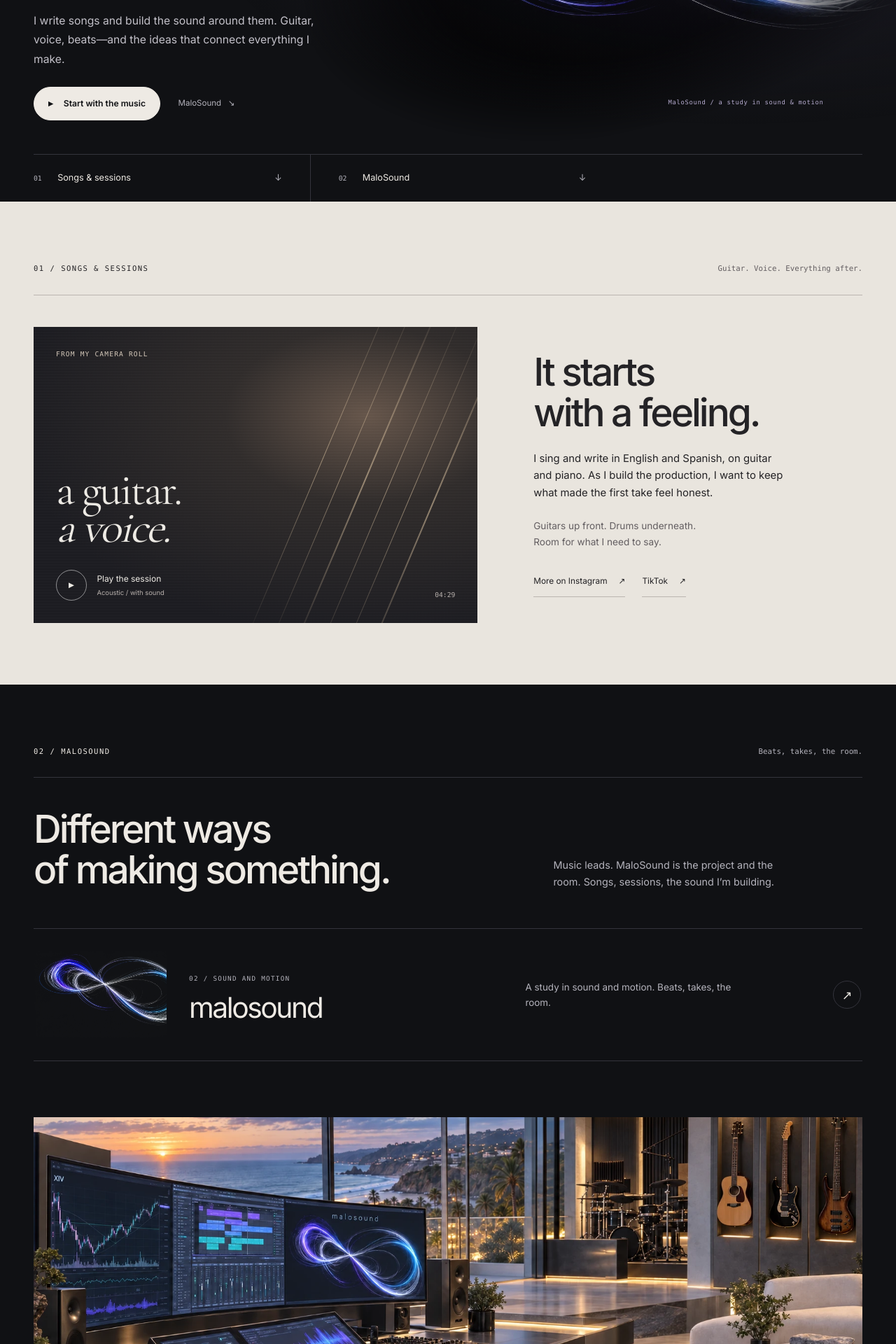
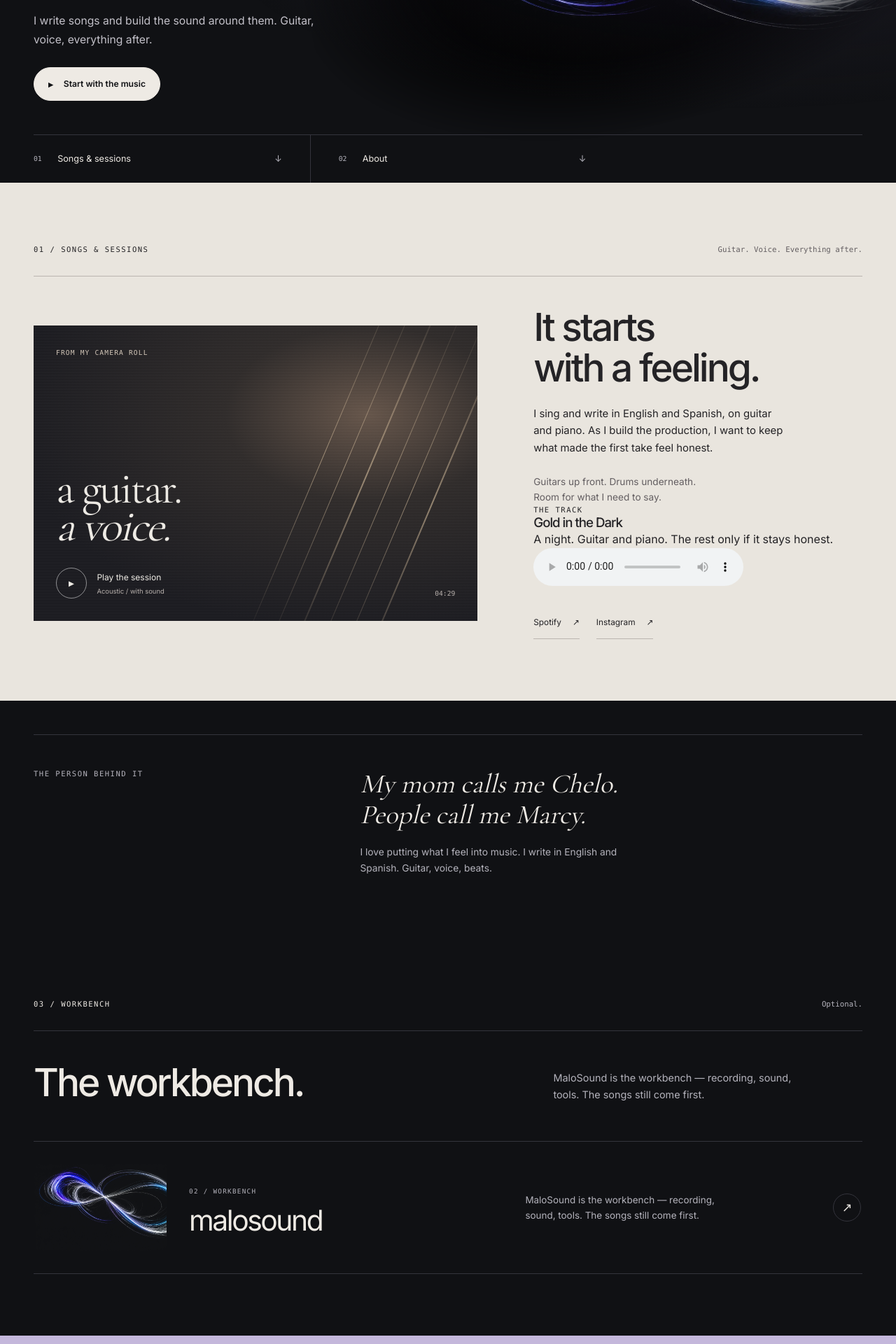
Before and after one commit to marcelozap/marcelozapata.com, a Next.js app: page / in a window 1280 px wide. Shown: the part 460-2380 px from the top of the page at 70% size. Built offline with nearby package versions, Linux system fonts and the light colour scheme.

Commit message:
Make .com the music face: Gold under Songs, MaloSound as workbench, no live-booking closer

```diff
--- a/app/page.tsx
+++ b/app/page.tsx
@@ -13,7 +13,7 @@
       <a className="skip-link" href="#top">Skip to content</a>
       <Header />
       <main>
-        <HeroSection /><MusicSection /><ElsewhereSection /><AboutSection /><ShowsSection /><BookingSection />
+        <HeroSection /><MusicSection /><AboutSection /><ElsewhereSection /><ShowsSection /><BookingSection />
       </main>
       <Footer />
     </>
--- a/components/BookingSection.tsx
+++ b/components/BookingSection.tsx
@@ -1,21 +1,15 @@
-import BookingForm from "@/components/BookingForm";
 import { site } from "@/content/site";
 export default function BookingSection() {
   return (
     <section className="panel dark booking" id="book" aria-labelledby="booking-title">
       <div className="container section-grid">
-        <div><p className="label light">Bookings & contact</p><h2 id="booking-title">Get in touch.</h2></div>
+        <div><p className="label light">Contact</p><h2 id="booking-title">Get in touch.</h2></div>
         <div>
-          <p className="contact-copy">For live music bookings, collaborations, or a hello, you can reach me here.</p>
+          <p className="contact-copy">Songs, collaborations, a hello — write me here. Occasional sessions, not a booking desk.</p>
           <a className="contact-email" href={`mailto:${site.email}`}>{site.email} <span aria-hidden="true">↗</span></a>
-          <p className="booking-hint">For a booking, include the date, location, and a little about your event.</p>
-          <details className="booking-details">
-            <summary>Send a booking request <span aria-hidden="true">+</span></summary>
-            <BookingForm />
-          </details>
           <div className="contact-socials" id="contact">
             <a href={site.socials.instagram} target="_blank" rel="noreferrer">Instagram</a>
-            <a href={site.socials.tiktok} target="_blank" rel="noreferrer">TikTok</a>
+            <a href={site.socials.spotify} target="_blank" rel="noreferrer">Spotify</a>
           </div>
         </div>
       </div>
--- a/components/ElsewhereSection.tsx
+++ b/components/ElsewhereSection.tsx
@@ -3,12 +3,11 @@
 
 export default function ElsewhereSection() {
   return <section className="panel elsewhere" id="elsewhere" aria-labelledby="elsewhere-title"><div className="container">
-    <div className="section-heading"><p className="eyebrow">02 / MaloSound</p><span className="section-aside">Beats, takes, the room.</span></div>
-    <div className="world-heading"><h2 id="elsewhere-title">Different ways<br />of making something.</h2><p>Music leads. MaloSound is the project and the room. Songs, sessions, the sound I’m building.</p></div>
+    <div className="section-heading"><p className="eyebrow">03 / Workbench</p><span className="section-aside">Optional.</span></div>
+    <div className="world-heading"><h2 id="elsewhere-title">The workbench.</h2><p>MaloSound is the workbench — recording, sound, tools. The songs still come first.</p></div>
     <div className="project-list">{connections.map((connection) => <a className="project-row sound-project" id="malosound" key={connection.name} href={connection.href} target="_blank" rel="noreferrer">
       <div className="project-art" aria-hidden="true"><Image src="/images/malosound-orbit.webp" alt="" width={1672} height={941} sizes="(max-width: 700px) 110px, 220px" /></div>
       <div className="project-name"><span className="eyebrow">{connection.role}</span><h3>malosound</h3></div><p className="project-description">{connection.description}</p><span className="project-arrow" aria-label={connection.linkLabel}>↗</span>
     </a>)}</div>
-    <figure className="future-vision"><Image src="/images/future-studio.webp" alt="An imagined coastal studio with guitars, music production equipment, and screens overlooking the ocean" width={1672} height={941} sizes="(max-width: 700px) 94vw, 1200px" /><figcaption><div><span className="eyebrow">A place I’m imagining</span><p>All of it, in one room.</p></div><span className="vision-note">Future studio concept<br />AI-generated visual</span></figcaption></figure>
   </div></section>;
 }
--- a/components/Header.tsx
+++ b/components/Header.tsx
@@ -2,7 +2,7 @@
   return (
     <header className="topbar"><div className="container header-inner">
       <a className="brand" href="/#top" aria-label="Marcelo Zapata, home">mz<span>·</span></a>
-      <nav className="nav" aria-label="Main navigation"><a href="/#music">Music</a><a href="/#malosound">MaloSound</a><a href="/#book">Get in touch <span aria-hidden="true">↗</span></a></nav>
+      <nav className="nav" aria-label="Main navigation"><a href="/#music">Music</a><a href="/#book">Get in touch <span aria-hidden="true">↗</span></a></nav>
     </div></header>
   );
 }
--- a/components/HeroSection.tsx
+++ b/components/HeroSection.tsx
@@ -9,16 +9,15 @@
         <div className="hero-topline"><span className="eyebrow">Music is where I begin.</span><span className="hero-language">EN / ES</span></div>
         <div className="hero-art" aria-hidden="true">
           <Image src="/images/malosound-orbit.webp" alt="" width={1672} height={941} priority sizes="(max-width: 700px) 110vw, 1000px" />
-          <span className="art-caption">MaloSound / a study in sound & motion</span>
         </div>
         <h1 className="hero-title" id="intro-title" aria-label="Marcelo Zapata"><span>marcelo</span><span>zapata<span className="title-period">.</span></span></h1>
         <div className="hero-intro">
           <p>{introduction.body}</p>
-          <div className="hero-actions"><a className="button" href="#music"><span className="play-icon" aria-hidden="true">▶</span> Start with the music</a><a className="quiet-link" href="#malosound">MaloSound <span aria-hidden="true">↘</span></a></div>
+          <div className="hero-actions"><a className="button" href="#music"><span className="play-icon" aria-hidden="true">▶</span> Start with the music</a></div>
         </div>
-        <div className="world-index" aria-label="Explore my work">
+        <div className="world-index" aria-label="Explore">
           <a href="#music"><span className="index-number">01</span><span>Songs & sessions</span><span aria-hidden="true">↓</span></a>
-          <a href="#malosound"><span className="index-number">02</span><span>MaloSound</span><span aria-hidden="true">↓</span></a>
+          <a href="#about"><span className="index-number">02</span><span>About</span><span aria-hidden="true">↓</span></a>
         </div>
       </div>
     </section>
--- a/components/MusicSection.tsx
+++ b/components/MusicSection.tsx
@@ -8,7 +8,18 @@
       <h2 id="music-title">It starts<br />with a feeling.</h2>
       <p>I sing and write in English and Spanish, on guitar and piano. As I build the production, I want to keep what made the first take feel honest.</p>
       <p className="music-note">Guitars up front. Drums underneath.<br />Room for what I need to say.</p>
-      <div className="music-socials"><a className="text-link" href={site.socials.instagram} target="_blank" rel="noreferrer">More on Instagram <span aria-hidden="true">↗</span></a><a className="text-link" href={site.socials.tiktok} target="_blank" rel="noreferrer">TikTok <span aria-hidden="true">↗</span></a>{site.links.music && <a className="text-link" href={site.links.music} target="_blank" rel="noreferrer">More music ↗</a>}</div>
+      <div className="song-listen">
+        <p className="eyebrow">The track</p>
+        <h3>Gold in the Dark</h3>
+        <p>A night. Guitar and piano. The rest only if it stays honest.</p>
+        <audio className="track-player" controls preload="metadata" src="https://github.com/marcelozap/malosound/releases/download/gold-in-the-dark/gold-in-the-dark.mp3">
+          <a href="https://github.com/marcelozap/malosound/releases/download/gold-in-the-dark/gold-in-the-dark.mp3">Gold in the Dark</a>
+        </audio>
+        <div className="music-socials">
+          <a className="text-link" href={site.socials.spotify} target="_blank" rel="noreferrer">Spotify <span aria-hidden="true">↗</span></a>
+          <a className="text-link" href={site.socials.instagram} target="_blank" rel="noreferrer">Instagram <span aria-hidden="true">↗</span></a>
+        </div>
+      </div>
     </div></div>
   </div></section>;
 }
--- a/content/home.ts
+++ b/content/home.ts
@@ -1,10 +1,15 @@
-// Draft artist direction based on Marcelo's September 2026 brief.
-// Future-studio imagery is a concept, not a current home or equipment inventory.
+// Public music face. Songs first. MaloSound is the workbench, not a second career.
 export const introduction = {
   familiarName: "My mom calls me Chelo. People call me Marcy.",
-  body: "I write songs and build the sound around them. Guitar, voice, beats—and the ideas that connect everything I make.",
+  body: "I write songs and build the sound around them. Guitar, voice, everything after.",
 };
 
 export const connections = [
-  { name: "MaloSound", role: "02 / Sound and motion", description: "A study in sound and motion. Beats, takes, the room.", href: "https://malosound.ai/", linkLabel: "Visit MaloSound" },
+  {
+    name: "MaloSound",
+    role: "02 / Workbench",
+    description: "MaloSound is the workbench — recording, sound, tools. The songs still come first.",
+    href: "https://malosound.ai/",
+    linkLabel: "Visit MaloSound",
+  },
 ];
--- a/content/site.ts
+++ b/content/site.ts
@@ -2,19 +2,20 @@
 
 export const site = {
   name: "Marcelo Zapata",
-  tagline: "Music, sound & everything connected",
+  tagline: "Songs in English and Spanish",
   city: "Miami, FL",
   url: "https://marcelozapata.com",
   description:
-    "Songs in English and Spanish. Guitar, voice, and production. Marcelo Zapata’s music project.",
+    "Songs in English and Spanish. Guitar, voice, and production. Marcelo Zapata’s music.",
   email: "marcelozapata00@gmail.com",
   socials: {
     instagram: "https://instagram.com/marcelozapatamusic",
     tiktok: "https://tiktok.com/@malosound",
+    spotify: "https://open.spotify.com/search/Marcelo%20Zapata",
   },
   links: {
     shows: "/#shows",
-    music: "",
+    music: "https://open.spotify.com/search/Marcelo%20Zapata",
     patreon: "",
     discord: "",
     venmo: "",
@@ -24,11 +25,9 @@
 };
 
 export const eventTypes = [
-  "Restaurant residency",
-  "Hotel lobby / lounge",
-  "Private dinner",
-  "Wedding or engagement",
-  "Corporate event",
+  "Collaboration",
+  "Session",
+  "A hello",
   "Other",
 ];
 
```
